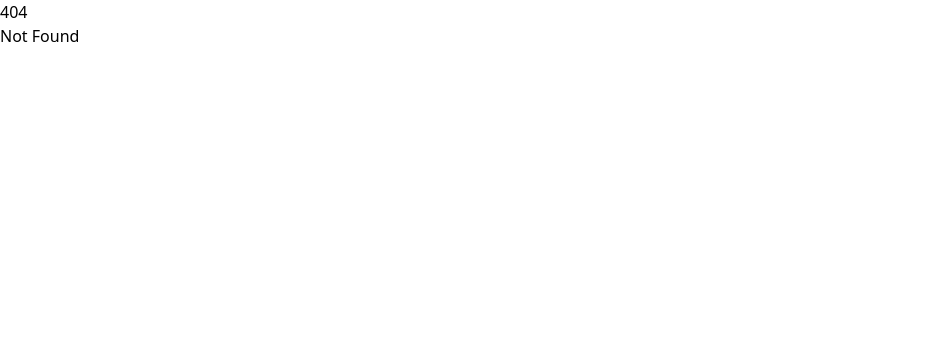
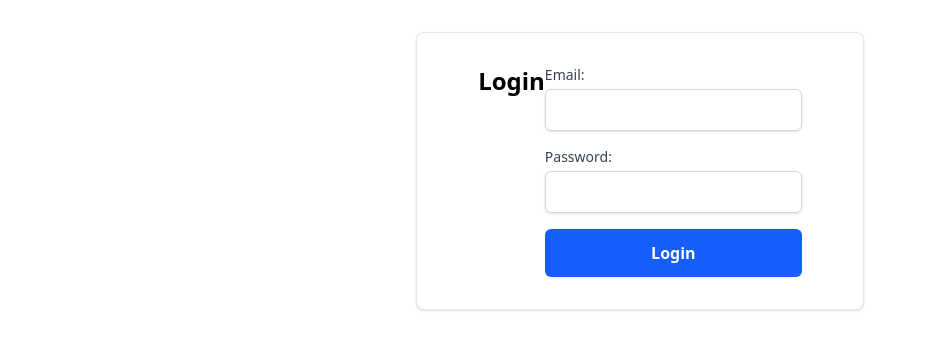
Before and after one commit to n00b110/zapscheduler, a SvelteKit app: page /signup in a window 1280 px wide. Before the commit this address had no page. Shown: the top 350 px of the page, without its empty margins (0-927 px from the left). Built offline with nearby package versions, Linux system fonts and the light colour scheme.

Commit message:
added signup

```diff
--- /dev/null
+++ b/src/routes/signup/+page.svelte
@@ -0,0 +1,39 @@
+<script>
+    let email = '';
+    let password = '';
+
+    function handleLogin() {
+        // Replace with your login logic
+        alert(`Logging in with ${email}`);
+    }
+</script>
+
+<main class="max-w-md mx-auto mt-8 p-8 border border-gray-200 rounded-lg shadow bg-white flex justify-center arrange-center">
+    <h1 class="text-2xl font-bold mb-6 text-center">Login</h1>
+    <form on:submit|preventDefault={handleLogin} class="space-y-4">
+        <label class="block">
+            <span class="block text-sm font-medium text-gray-700">Email:</span>
+            <input
+                type="email"
+                bind:value={email}
+                required
+                class="mt-1 block w-full px-3 py-2 border border-gray-300 rounded-md shadow-sm focus:outline-none focus:ring-blue-500 focus:border-blue-500"
+            />
+        </label>
+        <label class="block">
+            <span class="block text-sm font-medium text-gray-700">Password:</span>
+            <input
+                type="password"
+                bind:value={password}
+                required
+                class="mt-1 block w-full px-3 py-2 border border-gray-300 rounded-md shadow-sm focus:outline-none focus:ring-blue-500 focus:border-blue-500"
+            />
+        </label>
+        <button
+            type="submit"
+            class="w-full py-3 bg-blue-600 text-white rounded-md font-semibold hover:bg-blue-700 transition"
+        >
+            Login
+        </button>
+    </form>
+</main>
```
